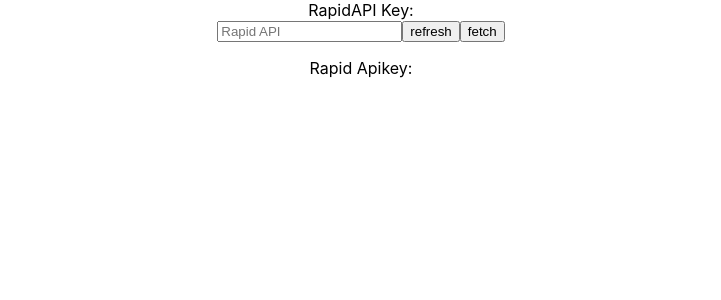
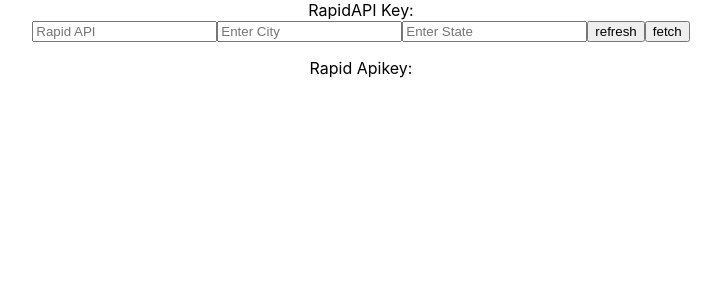
Before and after one commit to wjoseph0/MLS-Scraper, a React (Create React App) app in the folder mls-react/: page / in a window 1280 px wide. Shown: the top 300 px of the page, without its empty margins (279-1000 px from the left). Built offline with nearby package versions, Linux system fonts and the light colour scheme.

Commit message:
Added city and state inputs that modify api call

```diff
--- a/mls-react/src/Auth/Auth.js
+++ b/mls-react/src/Auth/Auth.js
@@ -3,6 +3,8 @@
 
 export const Auth = () =>{
   const [apiKey, setApiKey] = useState('')
+  const [cityInput, setCityInput] = useState('')
+  const [stateInput, setStateInput] = useState('')
   const [listings, setListings] = useState([]);
   const [data, getData] = useState([]);
   const apiURL = `https://realty-in-us.p.rapidapi.com/properties/v2/list-for-sale?city=Chicago&state_code=IL&offset=0&limit=200&sort=relevance`
@@ -14,8 +16,8 @@
     }
   };
 
-  function setupUrl(state, city){
-    const finalURL = `https://realty-in-us.p.rapidapi.com/properties/v2/list-for-sale?city=${city}&state_code=${state}&offset=0&limit=200&sort=relevance`
+  function setupUrl(){
+    const finalURL = `https://realty-in-us.p.rapidapi.com/properties/v2/list-for-sale?city=${cityInput}&state_code=${stateInput}&offset=0&limit=200&sort=relevance`
     return finalURL
   }
 
@@ -56,6 +58,8 @@
         <div style={{ textAlign: 'center'}}>
           <div id="header">RapidAPI Key:</div>
           <input id="apiKeyInput" placeholder = "Rapid API" onChange={e => setApiKey(e.target.value)} ></input>
+          <input id="CityInput" placeholder = "Enter City" onChange={e => setCityInput(e.target.value)} ></input>
+          <input id="stateInput" placeholder = "Enter State" onChange={e => setStateInput(e.target.value)} ></input>
           <button onClick={fetchData} id="refresh">refresh</button>
           <button onClick={fetchAPI} id="fetch">fetch</button>
           <p>Rapid Apikey: {apiKey}</p>
```
